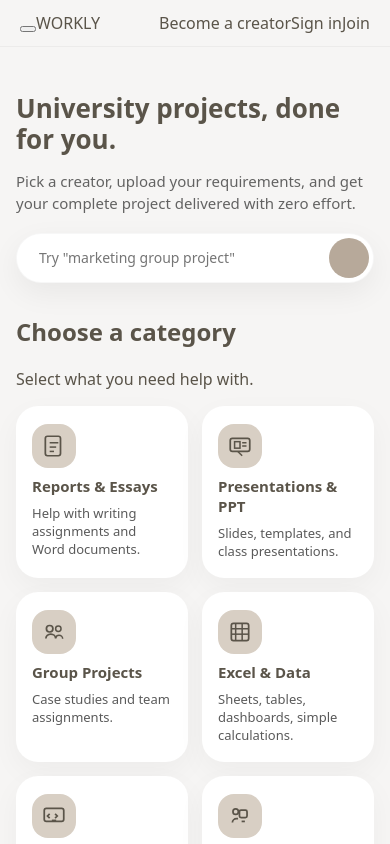
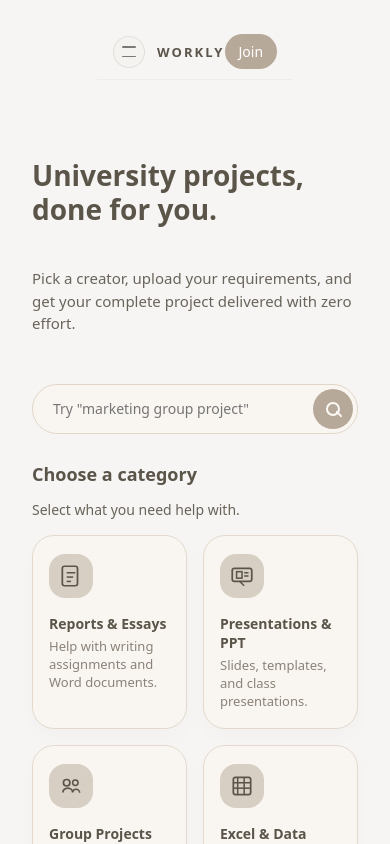
Before and after one commit to SEBRAHEIM/workly-landing, a Next.js app: page / in a window 390 px wide. Shown: the top 844 px of the page. Built offline with nearby package versions, Linux system fonts and the light colour scheme.

Commit message:
Refine Workly top navigation for mobile and desktop

```diff
--- a/pages/index.js
+++ b/pages/index.js
@@ -98,80 +98,75 @@ export default function Home() {
         />
       </Head>
 
-      <div className="page-root">
-        <div className="page-shell">
-          <header className="home-header">
-            <div className="home-header-left">
-              <button type="button" aria-label="Open menu" className="nav-burger">
+      <div className="home-root">
+        <header className="home-topbar">
+          <div className="home-topbar-inner">
+            <div className="home-topbar-left">
+              <button type="button" aria-label="Open menu" className="home-menu-btn">
                 <span />
                 <span />
               </button>
-              <span className="nav-logo">WORKLY</span>
+              <span className="home-logo-text">WORKLY</span>
             </div>
-            <nav className="home-header-right">
-              <Link href="/signup/creator" className="nav-link">
+            <nav className="home-topbar-right">
+              <div className="home-nav-links">
+                <Link href="/signup/creator" className="home-nav-link">
                   Become a creator
                 </Link>
-              <Link href="/login" className="nav-link">
+                <Link href="/login" className="home-nav-link">
                   Sign in
                 </Link>
-              <Link href="/signup" className="nav-cta">
+              </div>
+              <Link href="/signup" className="home-nav-cta">
                 Join
               </Link>
             </nav>
+          </div>
         </header>
 
         <main className="home-main">
-            <section className="hero">
-              <div className="hero-text">
+          <section className="home-hero">
             <h1>University projects, done for you.</h1>
             <p>
-                  Pick a creator, upload your requirements, and get your complete
-                  project delivered with zero effort.
+              Pick a creator, upload your requirements, and get your complete project delivered with zero effort.
             </p>
-              </div>
 
-              <form
-                className="hero-search"
-                onSubmit={(e) => e.preventDefault()}
-              >
+            <div className="home-search">
               <input
                 type="text"
                 placeholder='Try "marketing group project"'
-                  className="hero-search-input"
               />
-                <button type="submit" aria-label="Search" className="hero-search-button">
-                  <span className="hero-search-icon" />
+              <button type="button" aria-label="Search">
+                <span className="home-search-icon" />
               </button>
-              </form>
+            </div>
           </section>
 
-            <section className="category-section">
-              <div className="category-header">
+          <section className="home-categories">
+            <div className="home-categories-header">
               <h2>Choose a category</h2>
               <p>Select what you need help with.</p>
             </div>
 
-              <div className="cat-grid">
+            <div className="home-category-grid">
               {CATEGORIES.map((cat) => (
                 <button
                   key={cat.id}
                   type="button"
-                    className="cat-card"
+                  className="home-category-card"
                 >
-                    <div className="cat-icon">
+                  <div className="home-category-icon">
                     {ICONS[cat.id]}
                   </div>
-                    <h3>{cat.name}</h3>
-                    <p>{cat.description}</p>
+                  <div className="home-category-body">
+                    <div className="home-category-name">{cat.name}</div>
+                    <div className="home-category-desc">{cat.description}</div>
+                  </div>
                 </button>
               ))}
             </div>
           </section>
         </main>
-
-          <footer className="home-footer">workly.day</footer>
-        </div>
       </div>
     </>
   );
--- a/styles/globals.css
+++ b/styles/globals.css
@@ -2502,3 +2502,125 @@ ul {
     gap: 18px;
   }
 }
+
+/* === Workly top nav cleanup (override) === */
+
+.home-topbar {
+  position: sticky;
+  top: 0;
+  z-index: 20;
+  background: var(--sand-1);
+  border-bottom: 1px solid rgba(0, 0, 0, 0.03);
+  backdrop-filter: blur(10px);
+}
+
+.home-topbar-inner {
+  max-width: 1120px;
+  margin: 0 auto;
+  padding: 12px 20px;
+  display: flex;
+  align-items: center;
+  justify-content: space-between;
+}
+
+.home-topbar-left {
+  display: flex;
+  align-items: center;
+  gap: 12px;
+}
+
+.home-logo-text {
+  font-size: 14px;
+  font-weight: 600;
+  letter-spacing: 0.16em;
+  text-transform: uppercase;
+  color: var(--sand-5);
+}
+
+.home-menu-btn {
+  width: 32px;
+  height: 32px;
+  border-radius: 999px;
+  border: 1px solid rgba(0, 0, 0, 0.08);
+  background: #f5f3f0;
+  padding: 0;
+  display: flex;
+  flex-direction: column;
+  align-items: center;
+  justify-content: center;
+  gap: 4px;
+}
+
+.home-menu-btn span {
+  width: 14px;
+  height: 1.6px;
+  border-radius: 999px;
+  background: rgba(0, 0, 0, 0.5);
+}
+
+.home-topbar-right {
+  display: flex;
+  align-items: center;
+  gap: 12px;
+}
+
+.home-nav-links {
+  display: none;
+  align-items: center;
+  gap: 16px;
+}
+
+.home-nav-link {
+  font-size: 14px;
+  text-decoration: none;
+  color: var(--sand-5);
+}
+
+.home-nav-link:hover {
+  text-decoration: underline;
+}
+
+.home-nav-cta {
+  font-size: 14px;
+  font-weight: 500;
+  text-decoration: none;
+  padding: 8px 18px;
+  border-radius: 999px;
+  background: var(--sand-3);
+  color: #fff;
+  border: none;
+}
+
+.home-nav-cta:hover {
+  background: var(--sand-4);
+}
+
+/* موبايل: نخليها بسيطة – برغر + لوجو + زر Join */
+@media (max-width: 767px) {
+  .home-topbar-inner {
+    padding: 10px 16px;
+  }
+
+  .home-logo-text {
+    font-size: 13px;
+  }
+
+  .home-nav-links {
+    display: none;
+  }
+
+  .home-nav-cta {
+    padding-inline: 14px;
+  }
+}
+
+/* ديسكتوب: نبين كل اللينكات */
+@media (min-width: 768px) {
+  .home-topbar-inner {
+    padding: 16px 32px;
+  }
+
+  .home-nav-links {
+    display: flex;
+  }
+}
```
Lines whose indentation alone changed are shown as unchanged.
